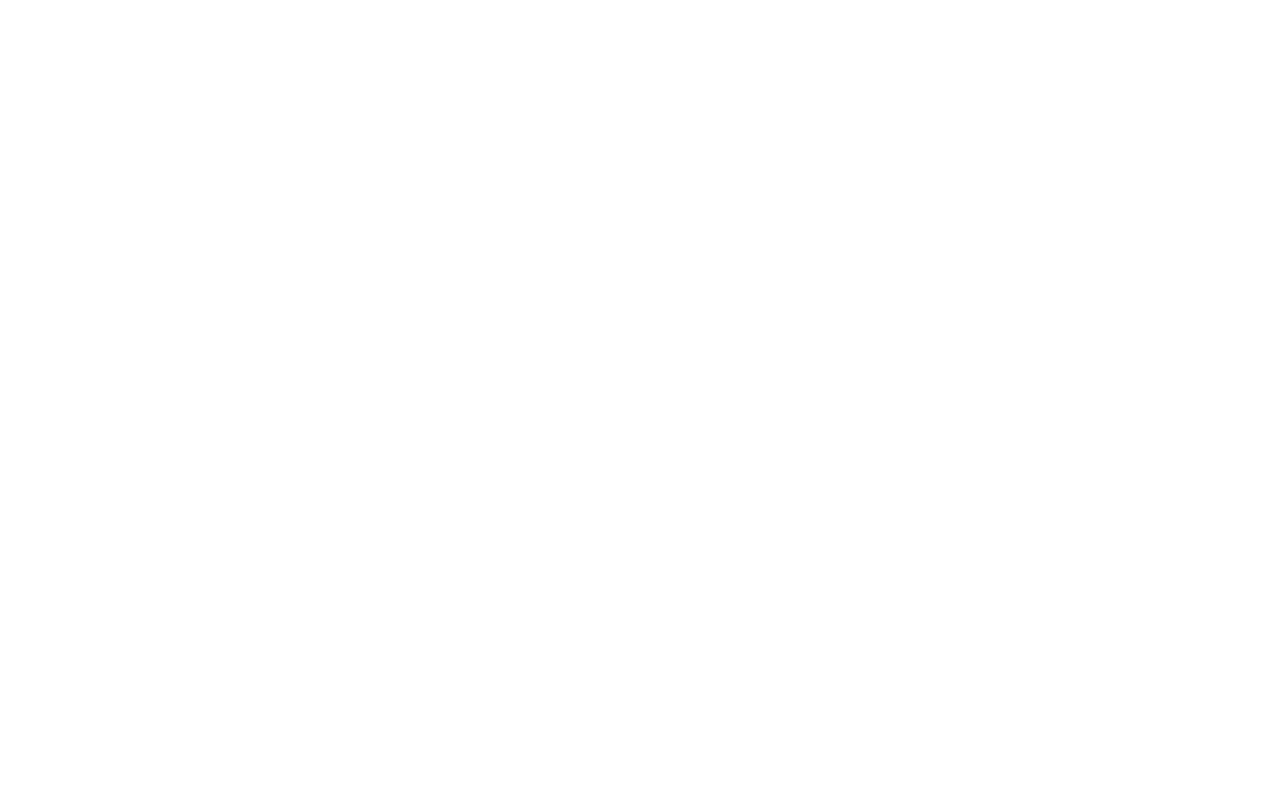
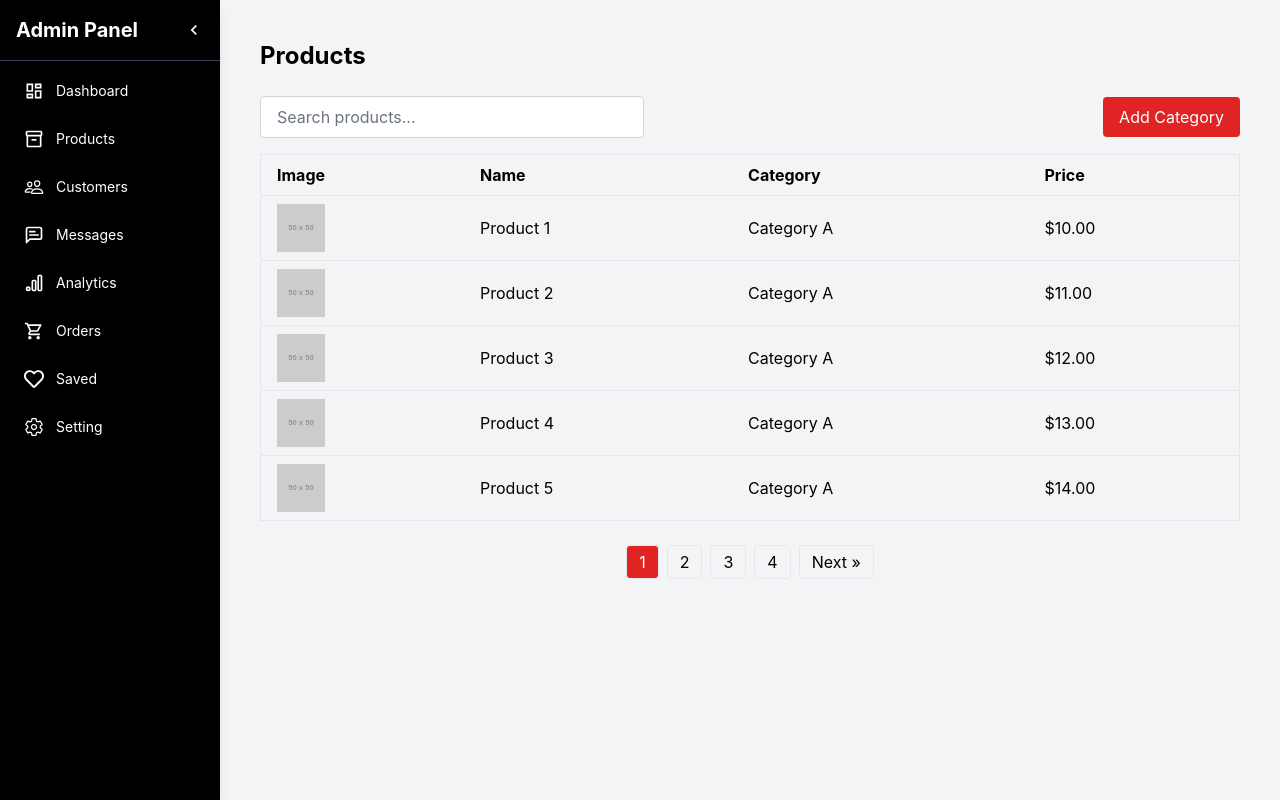
Before and after one commit to RuhamaMalik/FullStack_Batch_11-01, a React (Vite) app in the folder frontend/: page /products in a window 1280 px wide. Before the commit this address had no page. Built offline with nearby package versions, Linux system fonts and the light colour scheme.

Commit message:
products table with pagination and search filter

```diff
--- a/frontend/src/components/Sidebar.jsx
+++ b/frontend/src/components/Sidebar.jsx
@@ -23,7 +23,7 @@
     // navlinks
     const menuItems = [
         { name: "Dashboard", icon: <MdOutlineDashboard />, path: "/Dashboard" },
-        { name: "Products", icon: <MdOutlineInventory2 />, path: "/Products" },
+        { name: "Products", icon: <MdOutlineInventory2 />, path: "/products" },
         { name: "Customers", icon: <IoPeopleOutline />, path: "/Customers" },
         { name: "Messages", icon: <LuMessageSquareText />, path: "/Messages" },
         { name: "Analytics", icon: <TbBrandGoogleAnalytics />, path: "/Analytics" },
--- /dev/null
+++ b/frontend/src/pages/Products.jsx
@@ -0,0 +1,127 @@
+import React, { useState } from "react";
+
+const Products = () => {
+  const [search, setSearch] = useState("");
+  const [currentPage, setCurrentPage] = useState(1);
+  const itemsPerPage = 5;
+  const pageWindow = 4;
+
+  const dummyData = Array.from({ length: 42 }, (_, i) => ({
+    id: i + 1,
+    image: "https://via.placeholder.com/50",
+    name: `Product ${i + 1}`,
+    category: "Category A",
+    price: `$${(10 + i).toFixed(2)}`
+  }));
+
+  // Filter and pagination logic
+  const filteredData = dummyData.filter((item) =>
+    item.name.toLowerCase().includes(search.toLowerCase())
+  );
+
+  const totalPages = Math.ceil(filteredData.length / itemsPerPage);
+  const startIndex = (currentPage - 1) * itemsPerPage;
+  const paginatedData = filteredData.slice(startIndex, startIndex + itemsPerPage);
+
+  // Page window calculation
+  const currentWindowStart = Math.floor((currentPage - 1) / pageWindow) * pageWindow + 1;
+  const currentWindowEnd = Math.min(currentWindowStart + pageWindow - 1, totalPages);
+
+  const goToPage = (page) => {
+    if (page >= 1 && page <= totalPages) {
+      setCurrentPage(page);
+    }
+  };
+
+  return (
+    <div className="p-6">
+      <h1 className="text-2xl font-bold mb-6">Products</h1>
+
+      {/* Search & Button */}
+      <div className="flex justify-between items-center mb-4">
+        <input
+          type="text"
+          placeholder="Search products..."
+          value={search}
+          onChange={(e) => {
+            setSearch(e.target.value);
+            setCurrentPage(1);
+          }}
+          className="border border-gray-300 rounded px-4 py-2 w-full max-w-sm"
+        />
+        <button className="ml-4 bg-red-600 text-white px-4 py-2 rounded hover:bg-red-700 transition duration-200">
+          Add Category
+        </button>
+      </div>
+
+      {/* Table */}
+      <div className="overflow-x-auto">
+        <table className="min-w-full border text-left">
+          <thead className="bg-gray-100">
+            <tr>
+              <th className="py-2 px-4 border-b">Image</th>
+              <th className="py-2 px-4 border-b">Name</th>
+              <th className="py-2 px-4 border-b">Category</th>
+              <th className="py-2 px-4 border-b">Price</th>
+            </tr>
+          </thead>
+          <tbody>
+            {paginatedData.map((item) => (
+              <tr key={item.id}>
+                <td className="py-2 px-4 border-b">
+                  <img src={item.image} alt="product" className="w-12 h-12" />
+                </td>
+                <td className="py-2 px-4 border-b">{item.name}</td>
+                <td className="py-2 px-4 border-b">{item.category}</td>
+                <td className="py-2 px-4 border-b">{item.price}</td>
+              </tr>
+            ))}
+          </tbody>
+        </table>
+      </div>
+
+      {/* Pagination */}
+      <div className="flex justify-center mt-6 flex-wrap">
+        {/* Prev Window */}
+        {currentWindowStart > 1 && (
+          <button
+            onClick={() => goToPage(currentWindowStart - 1)}
+            className="mx-1 px-3 py-1 border rounded hover:bg-gray-100 transition duration-200"
+          >
+            « Prev
+          </button>
+        )}
+
+        {/* Page Numbers */}
+        {Array.from(
+          { length: currentWindowEnd - currentWindowStart + 1 },
+          (_, i) => currentWindowStart + i
+        ).map((page) => (
+          <button
+            key={page}
+            onClick={() => goToPage(page)}
+            className={`mx-1 px-3 py-1 border rounded transition duration-200 ${
+              currentPage === page
+                ? "bg-red-600 text-white"
+                : "hover:bg-gray-100"
+            }`}
+          >
+            {page}
+          </button>
+        ))}
+
+        {/* Next Window */}
+        {currentWindowEnd < totalPages && (
+          <button
+            onClick={() => goToPage(currentWindowEnd + 1)}
+            className="mx-1 px-3 py-1 border rounded hover:bg-gray-100 transition duration-200"
+          >
+            Next »
+          </button>
+        )}
+      </div>
+    </div>
+  );
+};
+
+export default Products;
--- a/frontend/src/routes/AppRoutes.jsx
+++ b/frontend/src/routes/AppRoutes.jsx
@@ -2,12 +2,14 @@
 import { Routes, Route } from "react-router-dom";
 import DashboardLayout from "../layout/DashboardLayout";
 import Dashboard from "../pages/Dashboard";
+import Products from "../pages/Products"; //
 
 function AppRoutes() {
   return (
     <Routes>
       <Route path="/" element={<DashboardLayout />}>
         <Route path="dashboard" element={<Dashboard />} />
+         <Route path="products" element={<Products />} />
       </Route>
     </Routes>
   );
```
